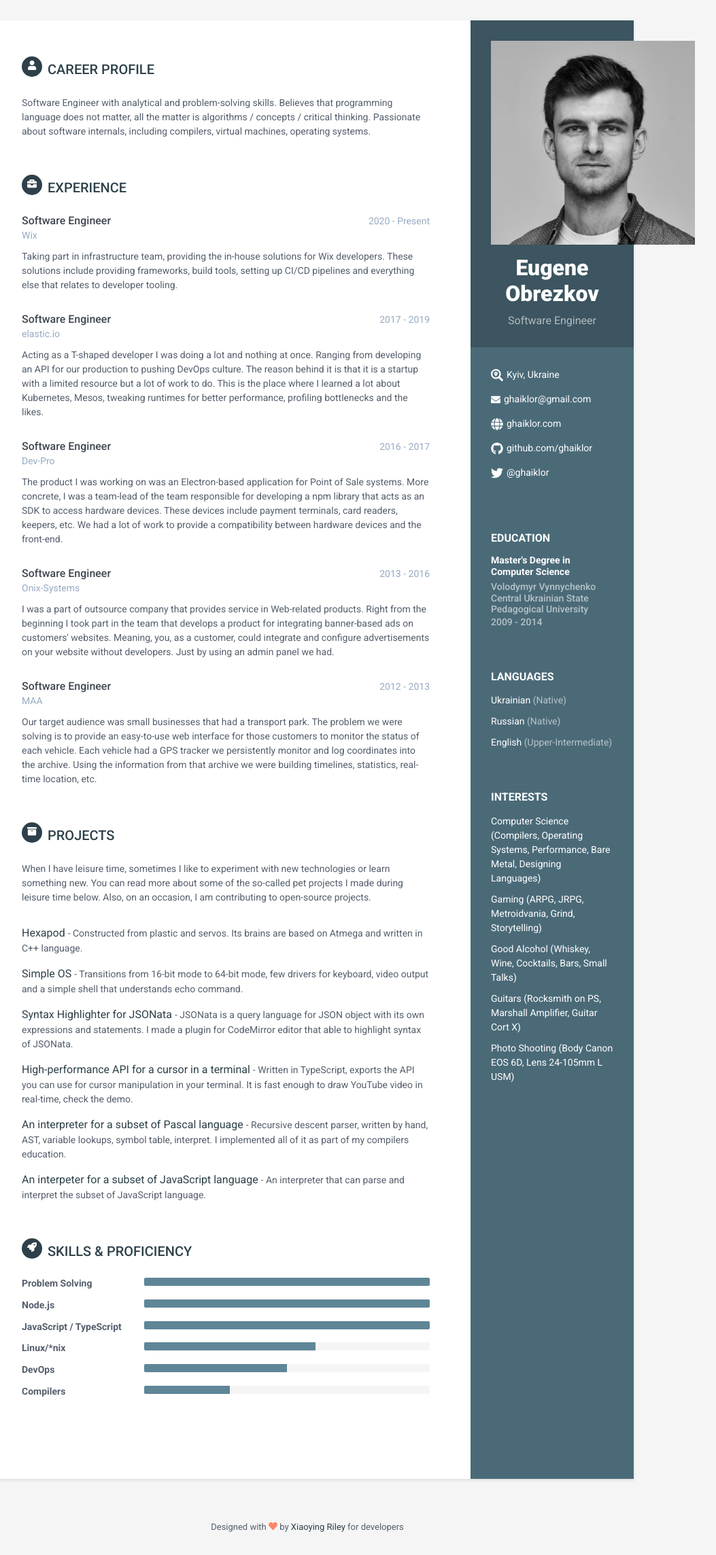
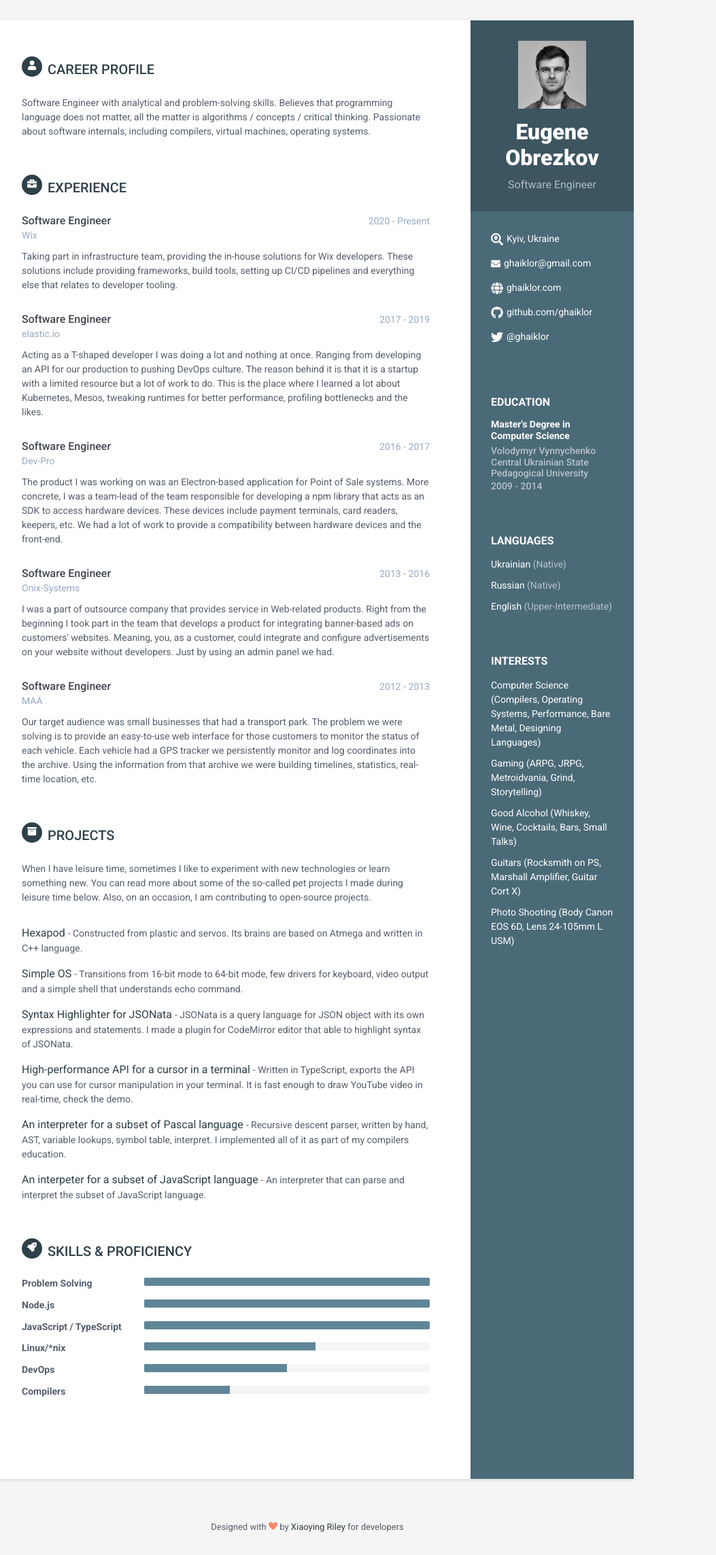
Before and after one commit to ghaiklor/cv.ghaiklor.com, a Jekyll site: the page built from index.html, in a window 1280 px wide. Shown: the whole page at 68% size, without its empty margins (188-1241 px from the left). Built offline with Jekyll 4.4.1, drawn with Linux system fonts in a browser that asks for light colours.

Commit message:
Add explicit witdh and height to profile image

```diff
--- a/_includes/profile.html
+++ b/_includes/profile.html
@@ -1,5 +1,5 @@
 <div class="profile-container">
-  <img class="profile" src="{{ site.data.profile.image }}" alt="Profile Photo" />
+  <img class="profile" src="{{ site.data.profile.image }}" alt="Profile Photo" width="100px" height="100px" />
   <h1 class="name">{{ site.data.profile.name }}</h1>
   <h3 class="tagline">{{ site.data.profile.title }}</h3>
 </div>
```
